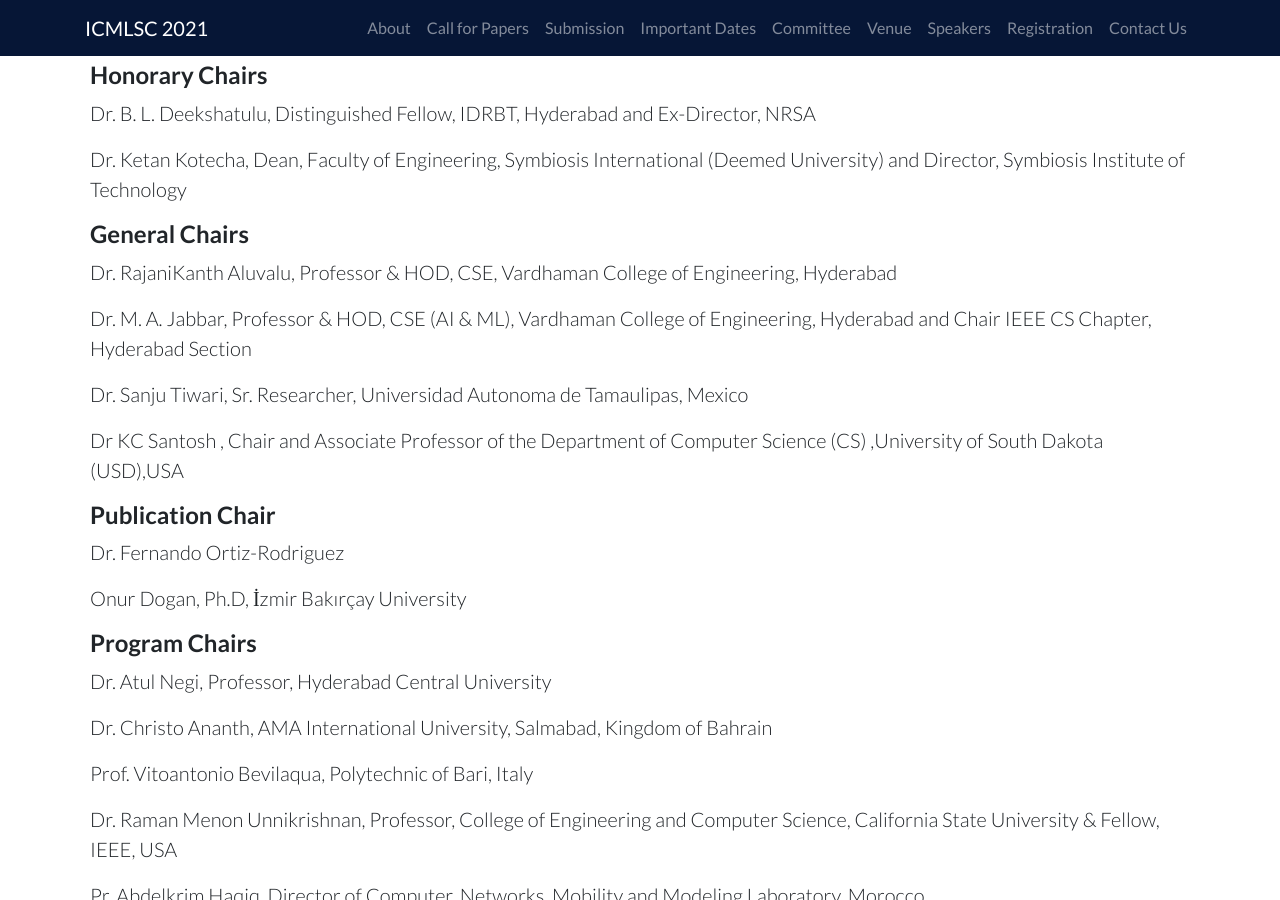
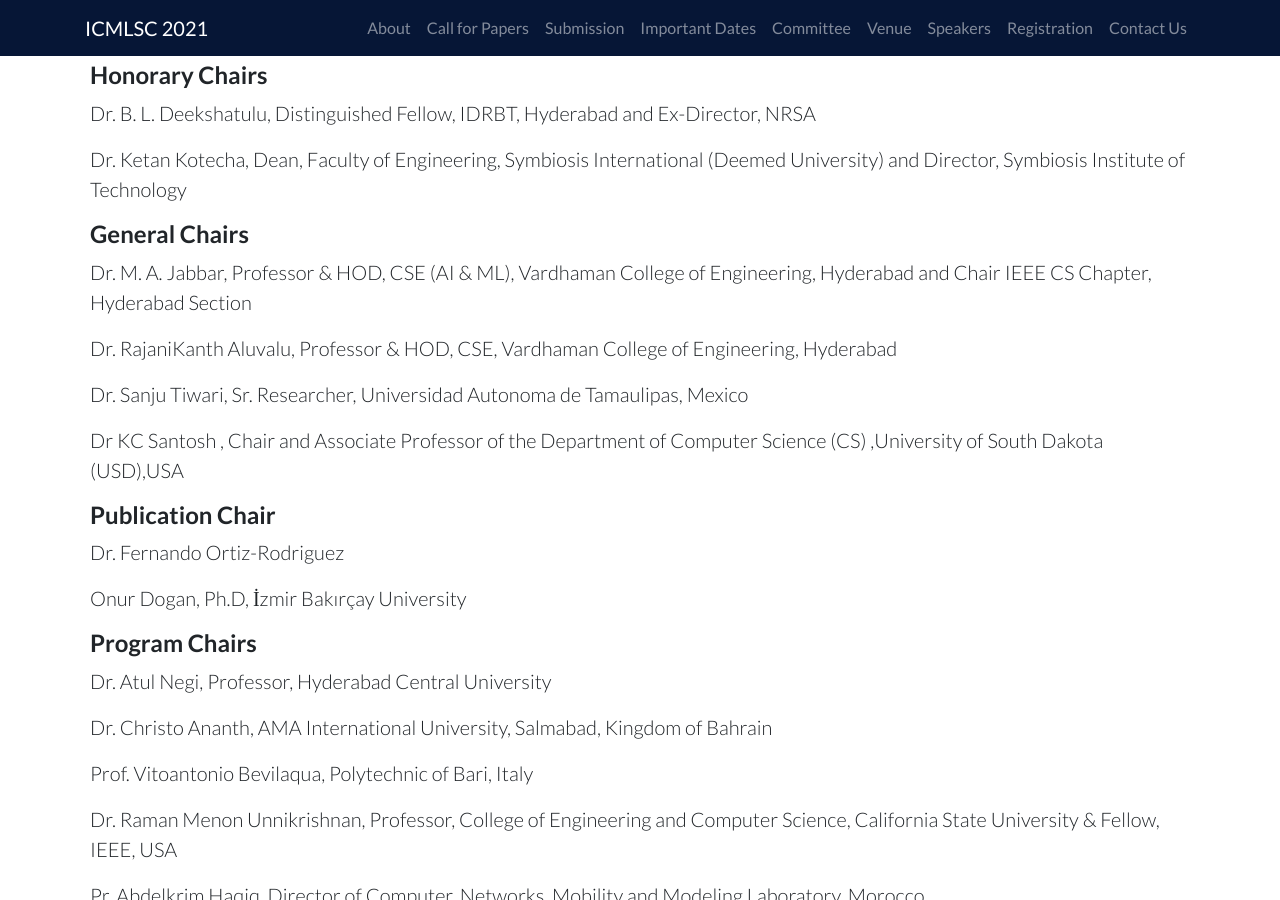
Before and after one commit to ieeevardhaman/icmlsc-website, a Jekyll site: the page built from pages/committee.md, in a window 1280 px wide and 900 px high, scrolled down 1020 px. Built offline with Jekyll 4.4.1, drawn with Linux system fonts in a browser that asks for light colours; our own code applies the rules of GitHub Pages for plain Markdown files.

```diff
--- a/pages/committee.md
+++ b/pages/committee.md
@@ -27,9 +27,9 @@ Dr. Ketan Kotecha, Dean, Faculty of Engineering, Symbiosis International (Deemed
 
 #### General Chairs
 
+Dr. M. A. Jabbar, Professor & HOD, CSE (AI & ML), Vardhaman College of Engineering, Hyderabad and Chair IEEE CS Chapter, Hyderabad Section
+
 Dr. RajaniKanth Aluvalu, Professor & HOD, CSE, Vardhaman College of Engineering, Hyderabad
-
-Dr. M. A. Jabbar, Professor & HOD, CSE (AI & ML), Vardhaman College of Engineering, Hyderabad and Chair IEEE CS Chapter, Hyderabad Section
 
 Dr. Sanju Tiwari, Sr. Researcher, Universidad Autonoma de Tamaulipas, Mexico
 
```
